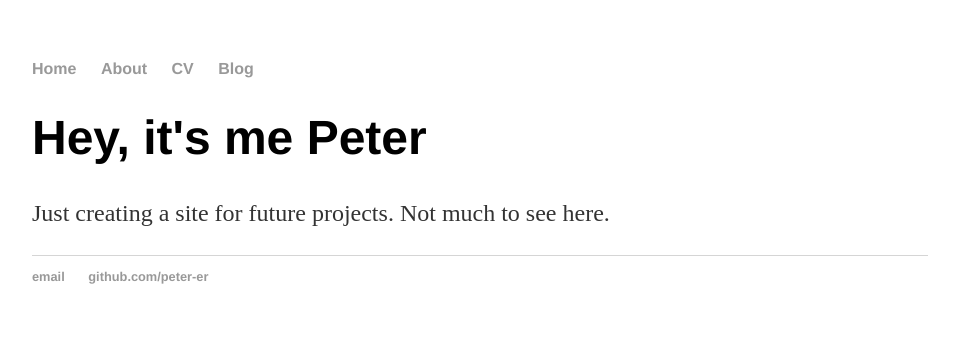
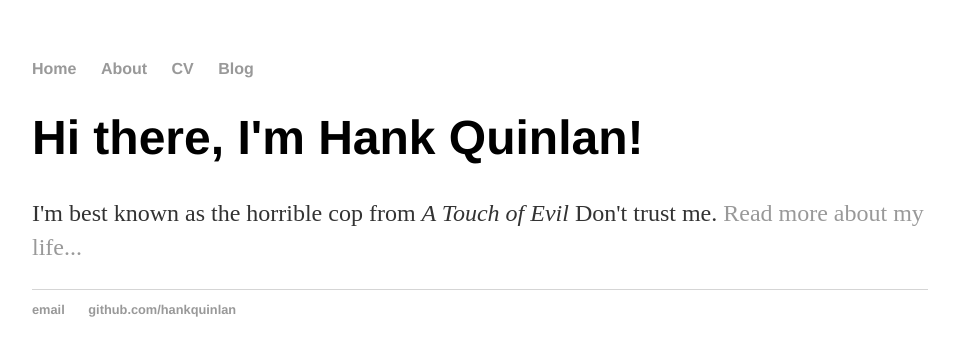
Before and after one commit to peter-er/peter-er.github.io, a Jekyll site: the page built from index.html, in a window 1280 px wide. Shown: the top 356 px of the page, without its empty margins (160-1119 px from the left). Built offline with Jekyll 4.4.1, drawn with Linux system fonts in a browser that asks for light colours.

Commit message:
Update index.html

```diff
--- a/index.html
+++ b/index.html
@@ -1,32 +1,8 @@
-
-<!DOCTYPE html>
-<html>
-	<head>
-		<title>Peter Reinhardt, Dablord Extreme</title>
-		<!-- link to main stylesheet -->
-		<link rel="stylesheet" type="text/css" href="/css/main.css">
-
-	</head>
-	<body>
-		<nav>
-    		<ul>
-        		<li><a href="/">Home</a></li>
-	        	<li><a href="/about">About</a></li>
-        		<li><a href="/cv">CV</a></li>
-        		<li><a href="/blog">Blog</a></li>
-    		</ul>
-		</nav>
-		<div class="container">
-    		<div class="blurb">
-        		<h1>Hey, it's me Peter</h1>
-				<p>Just creating a site for future projects. Not much to see here.</p>
-    		</div><!-- /.blurb -->
-		</div><!-- /.container -->
-		<footer>
-    		<ul>
-        		<li><a href="mailto:pereinhardt@gmail.com">email</a></li>
-        		<li><a href="https://github.com/peter-er">github.com/peter-er</a></li>
-			</ul>
-		</footer>
-	</body>
-</html>
+---
+layout: default
+title: Hank Quinlan, Horrible Cop
+---
+<div class="blurb">
+	<h1>Hi there, I'm Hank Quinlan!</h1>
+	<p>I'm best known as the horrible cop from <em>A Touch of Evil</em> Don't trust me. <a href="/about">Read more about my life...</a></p>
+</div><!-- /.blurb -->
```
